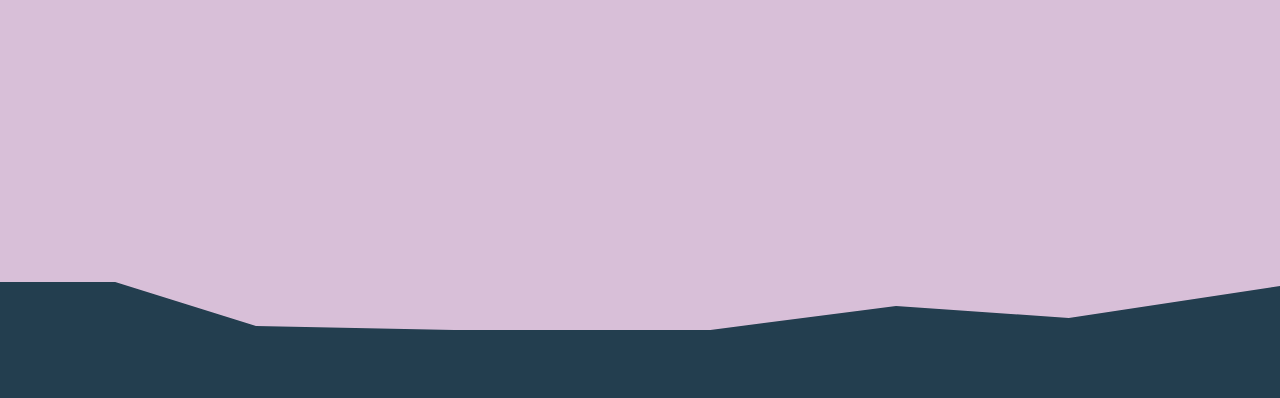
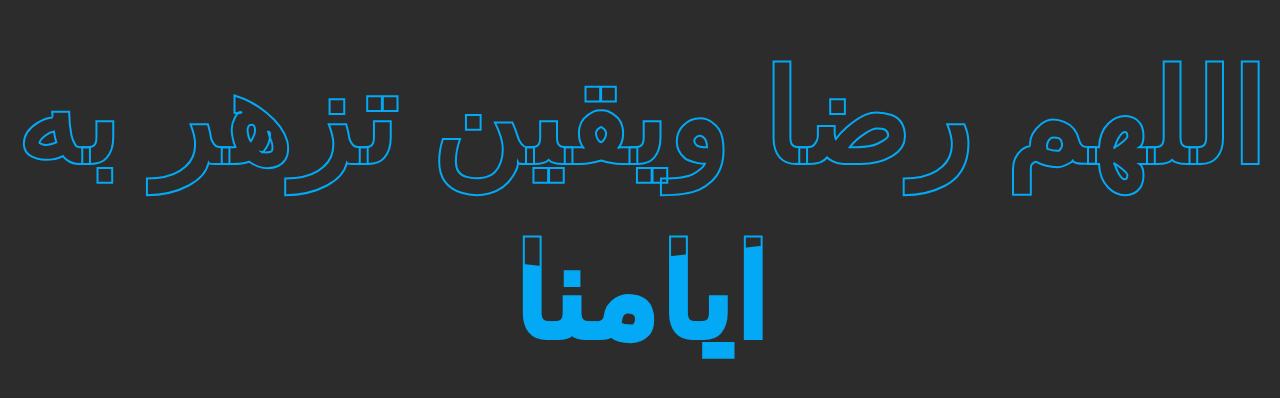
Before and after one commit to shahadomar/animation-css-template3, a plain HTML site: page index.html in a window 1280 px wide. Shown: the part 198-596 px from the top of the page. Drawn offline with Linux system fonts and the light colour scheme; a web font is replaced by a local one.

Commit message:
Update style.css

```diff
--- a/style.css
+++ b/style.css
@@ -4,44 +4,38 @@
 	box-sizing: border-box;
 	font-family: 'Open Sans', sans-serif;
 }
-
 body {
-	background-color: thistle;
-	width: 100%;
-
-	background-size: cover;
-	background-repeat: no-repeat;
-	text-align: center;
-
-	color: aliceblue;
-}
-h1 {
-	position: absolute;
-	left: 50%;
-	top: 30%;
-	font-family: 'Rakkas', cursive;
-	font-weight: 100;
-	font-size: 100px;
-	transform: translate(-50%, -50%);
+	display: flex;
+	justify-content: center;
+	align-items: center;
+	min-height: 100vh;
+	background-color: rgb(44, 44, 44);
 }
 .container {
-	background-color: #233e4f;
-
+}
+.container h2 {
+	position: absolute;
+	font-size: 8em;
+	top: 50%;
+	left: 50%;
+	transform: translate(-50%, -50%);
 	width: 100%;
-	height: 100vh;
-	animation: animate 4s ease-in-out infinite;
+	text-align: center;
+}
+.container h2:nth-child(1) {
+	color: transparent;
+	-webkit-text-stroke: 2px #03a9f4;
+}
+.container h2:nth-child(2) {
+	color: #03a9f4;
+	animation: animate 2s ease-in-out infinite;
 }
 @keyframes animate {
 	0%,
 	100% {
-		clip-path: polygon(0 100%, 100% 100%, 100% 65%, 82% 57%, 67% 69%, 57% 58%, 33% 73%, 18% 58%, 7% 67%, 0 54%);
+		clip-path: polygon(0 70%, 21% 74%, 47% 63%, 71% 70%, 86% 65%, 100% 64%, 100% 99%, 1% 100%);
 	}
 	50% {
-		clip-path: polygon(0 100%, 100% 100%, 100% 56%, 85% 72%, 73% 57%, 54% 74%, 38% 59%, 22% 73%, 11% 53%, 0 66%);
+		clip-path: polygon(0 70%, 15% 57%, 44% 69%, 63% 61%, 81% 69%, 100% 64%, 100% 99%, 1% 100%);
 	}
 }
-@media screen and (max-width: 706px) {
-	h1 {
-		font-size: 30px;
-	}
-}
```
